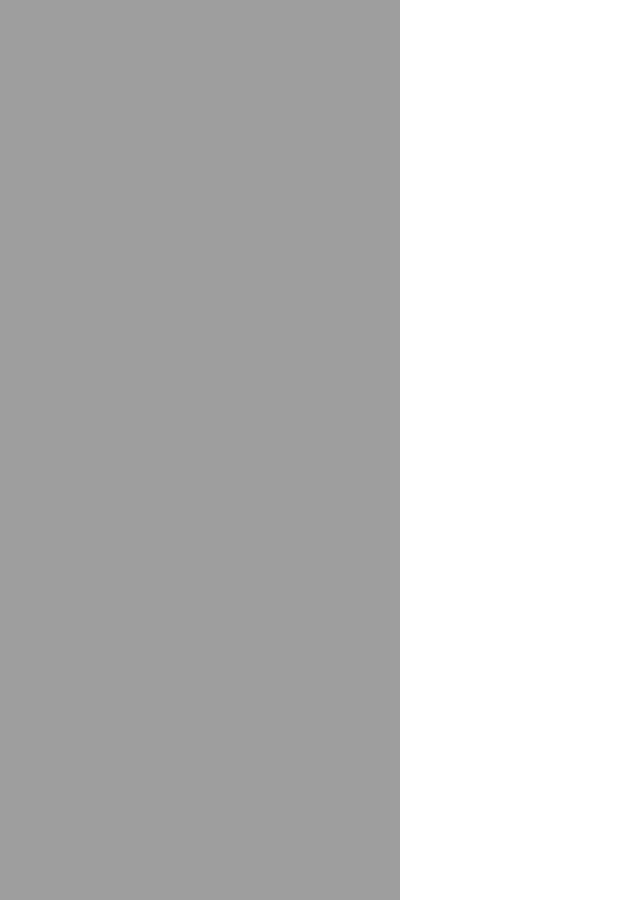
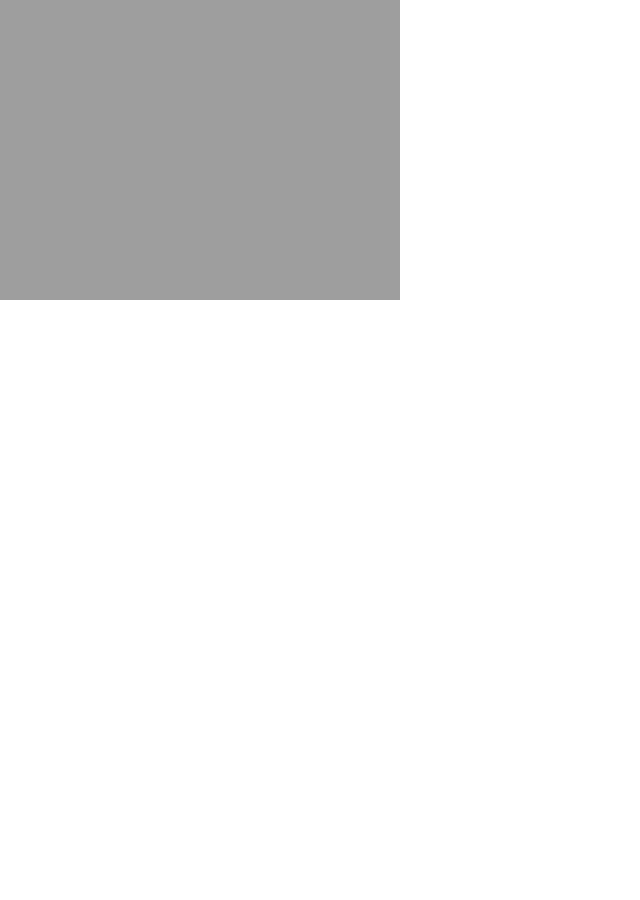
Before and after one commit to pravesh-dev/Three-js-learning, a React (Vite) app in the folder ThirtySixStudio/: page / in a window 1280 px wide. Shown: the whole page, without its empty margins (0-640 px from the left). After the commit the page ends 800 px from the top, so only its background shows below. Built offline with nearby package versions, Linux system fonts and the light colour scheme.

Commit message:
creating sections based on the data length

```diff
--- a/ThirtySixStudio/src/App.jsx
+++ b/ThirtySixStudio/src/App.jsx
@@ -1,12 +1,18 @@
 import React from 'react'
 import Canvas from './canvas';
+import data from './data';
 
 function App() {
   return (
     <div className='w-full min-h-screen bg-black text-white'>
       <Canvas startIndex={0} />
-      <Canvas startIndex={150} />
-      <Canvas startIndex={300} />
+      {
+        data.map((section, index)=>{
+          return <div key={index} className='w-full h-screen bg-red-700 border'>
+
+          </div>
+        })
+      }
     </div>
   )
 }
```
